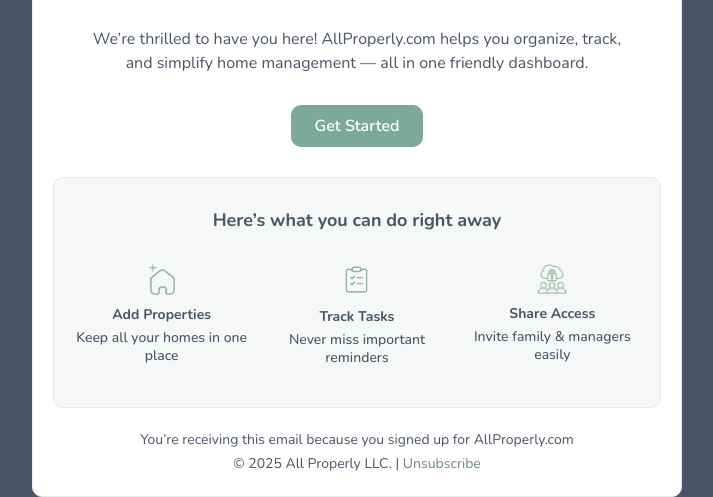
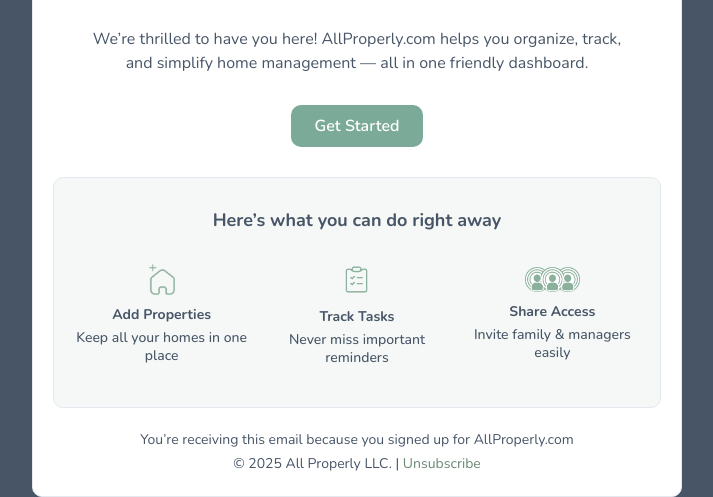
Before and after one commit to keshurgojiya/all-properly-welcome-email-template, a plain HTML site: page index.html in a window 1280 px wide. Shown: the part 460-957 px from the top of the page, without its empty margins (283-996 px from the left). Drawn offline with nearby package versions, Linux system fonts and the light colour scheme.

Commit message:
Changed images

```diff
--- a/index.html
+++ b/index.html
@@ -77,7 +77,7 @@
                                 reminders</div>
                         </td>
                         <td align="center" style="width: 33.33%; padding: 10px;">
-                            <img src="images/secure-cloud.png" alt="Icon 3" style="width: 30px; padding-bottom: 10px;">
+                            <img src="images/shared.png" alt="Icon 3" style="width: 55px; padding-bottom: 10px;">
                             <div style="font-size: 14px; font-weight: 700; color: #475567; padding-bottom: 5px;">
                                 Share Access
                             </div>
```
Also changed, not shown: images/home.png, images/home1.png (added), images/shared.png (added).
